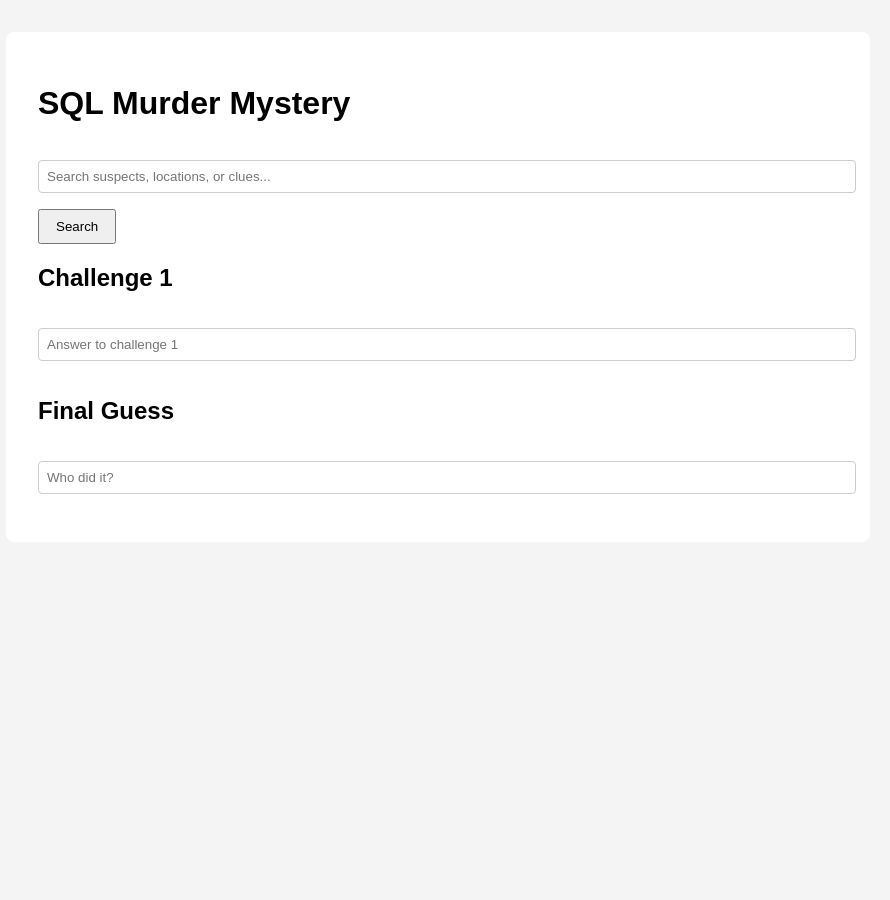
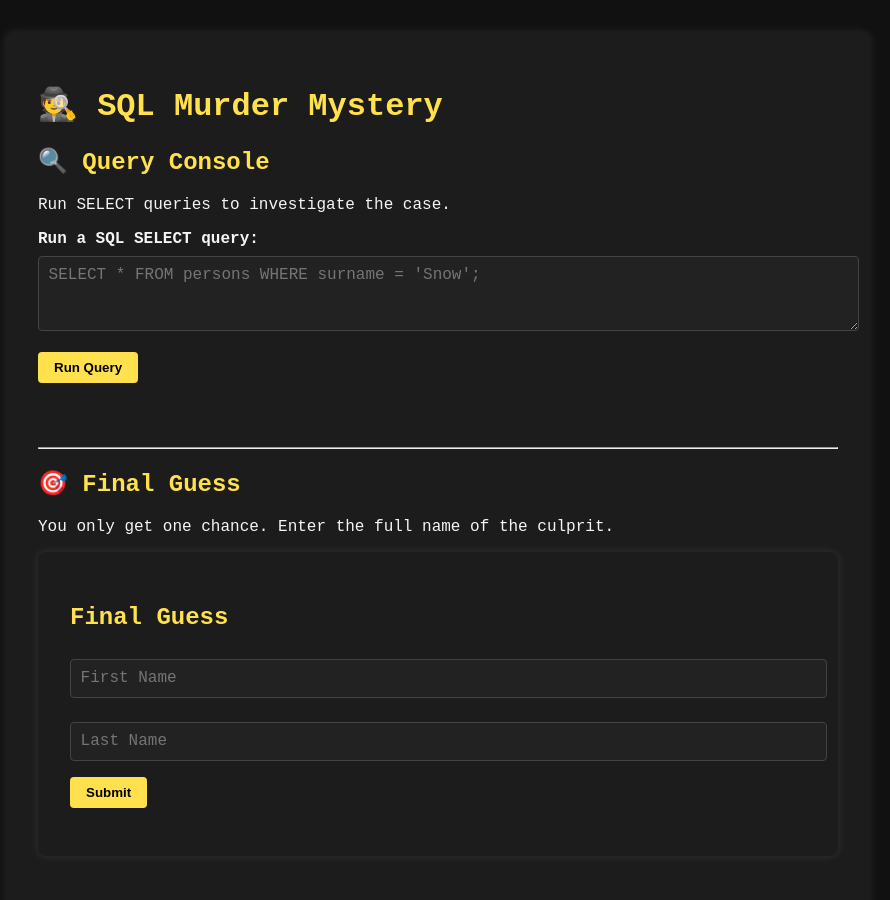
Before and after one commit to loz-dot/SQL-Murder-Mystery, a React (Vite) app: page / in a window 1280 px wide. Shown: the top 900 px of the page, without its empty margins (202-1092 px from the left). Before the commit the page ends 800 px from the top, so only its background shows below. Built offline with nearby package versions, Linux system fonts and the light colour scheme; no server answers.

Commit message:
added final box and query box functionality

```diff
--- a/src/App.jsx
+++ b/src/App.jsx
@@ -1,47 +1,26 @@
 import React from 'react';
-import { useState } from 'react';
-import supabase from './supabaseClient';
+import QueryBox from './components/QueryBox';
+import FinalBox from './components/FinalBox';
+import './style.css'; // optional global styles
 
 function App() {
-  const [query, setQuery] = useState('');
-  const [result, setResult] = useState(null);
-  const [error, setError] = useState(null);
-
-  const runQuery = async () => {
-    try {
-      const { data, error } = await supabase
-        .from('persons')
-        .select('*')
-        .ilike('first_name', `%${query}%`);  // example logic
-      if (error) throw error;
-      setResult(data);
-    } catch (err) {
-      setError(err.message);
-      setResult(null);
-    }
-  };
-
   return (
     <div className="container">
-      <h1>SQL Murder Mystery</h1>
+      <h1>🕵️ SQL Murder Mystery</h1>
 
-      <input
-        placeholder="Search suspects, locations, or clues..."
-        value={query}
-        onChange={(e) => setQuery(e.target.value)}
-      />
-      <button onClick={runQuery}>Search</button>
+      <section>
+        <h2>🔍 Query Console</h2>
+        <p>Run SELECT queries to investigate the case.</p>
+        <QueryBox />
+      </section>
 
-      {error && <p className="error">{error}</p>}
-      {result && (
-        <pre>{JSON.stringify(result, null, 2)}</pre>
-      )}
+      <hr />
 
-      <h2>Challenge 1</h2>
-      <input placeholder="Answer to challenge 1" />
-
-      <h2>Final Guess</h2>
-      <input placeholder="Who did it?" />
+      <section>
+        <h2>🎯 Final Guess</h2>
+        <p>You only get one chance. Enter the full name of the culprit.</p>
+        <FinalBox />
+      </section>
     </div>
   );
 }
--- a/src/components/FinalBox.jsx
+++ b/src/components/FinalBox.jsx
@@ -0,0 +1,51 @@
+import { useState } from 'react';
+
+function FinalBox() {
+  const [firstname, setFirst] = useState('');
+  const [surname, setSur] = useState('');
+  const [result, setResult] = useState(null);  // win or lose message
+  const [attempted, setAttempted] = useState(false); // prevents retries
+
+  const handleSubmit = () => {
+    if (attempted) return; // Do nothing after one attempt
+
+    setAttempted(true); // lock out future attempts
+
+    if (
+      firstname.trim().toLowerCase() === 'sally' &&
+      surname.trim().toLowerCase() === 'schofield'
+    ) {
+      setResult('✅ Correct! You solved the mystery.');
+    } else {
+      setResult('❌ Incorrect. You only had one chance.');
+    }
+  };
+
+  return (
+    <div className="container">
+      <h2>Final Guess</h2>
+
+      <input
+        placeholder="First Name"
+        value={firstname}
+        onChange={(e) => setFirst(e.target.value)}
+        disabled={attempted}
+      />
+
+      <input
+        placeholder="Last Name"
+        value={surname}
+        onChange={(e) => setSur(e.target.value)}
+        disabled={attempted}
+      />
+
+      <button onClick={handleSubmit} disabled={attempted}>
+        Submit
+      </button>
+
+      {result && <p>{result}</p>}
+    </div>
+  );
+}
+
+export default FinalBox;
--- a/src/components/QueryBox.jsx
+++ b/src/components/QueryBox.jsx
@@ -0,0 +1,64 @@
+import { useState } from 'react';
+import supabase from '../supabaseClient';
+
+function QueryBox() {
+  const [query, setQuery] = useState('');
+  const [results, setResults] = useState(null);
+  const [error, setError] = useState(null);
+
+  const handleChange = (e) => {
+    setQuery(e.target.value);
+  };
+
+  const handleRun = async () => {
+    setError(null);
+    setResults(null);
+
+    const lowerQuery = query.trim().toLowerCase();
+    if (!lowerQuery.startsWith('select')) {
+      setError('Only SELECT statements are allowed.');
+      return;
+    }
+
+    try {
+      // This only works if you've created a Supabase SQL function to run raw queries,
+      // otherwise you'd restrict to fixed logic here.
+      const { data, error } = await supabase.rpc('run_custom_query', { query });
+
+      if (error) throw error;
+      setResults(data);
+    } catch (err) {
+      setError(err.message || 'Something went wrong.');
+    }
+  };
+
+  return (
+    <div className="query-box">
+      <label htmlFor="sql-input"><strong>Run a SQL SELECT query:</strong></label>
+      <textarea
+        id="sql-input"
+        value={query}
+        onChange={handleChange}
+        placeholder="SELECT * FROM persons WHERE surname = 'Snow';"
+        rows={3}
+        onKeyDown={(e) => {
+          if (e.key === 'Enter' && !e.shiftKey) {
+            e.preventDefault(); // Allows expanding with Enter
+            setQuery(query + '\n');
+          }
+        }}
+        className="query-textarea"
+      />
+      <button onClick={handleRun}>Run Query</button>
+
+      {error && <p className="error">{error}</p>}
+      {results && (
+        <pre className="results">
+          {JSON.stringify(results, null, 2)}
+        </pre>
+      )}
+    </div>
+  );
+}
+
+export default QueryBox;
--- a/src/style.css
+++ b/src/style.css
@@ -1,6 +1,7 @@
 body {
-  font-family: Arial, sans-serif;
-  background: #f4f4f4;
+  font-family: 'Courier New', monospace;
+  background-color: #111;
+  color: #f5f5f5;
   margin: 0;
   padding: 2rem;
 }
@@ -8,20 +9,66 @@ body {
 .container {
   max-width: 800px;
   margin: auto;
-  background: white;
+  background: #1c1c1c;
   padding: 2rem;
   border-radius: 8px;
+  box-shadow: 0 0 10px rgba(255, 255, 255, 0.1);
 }
 
-input {
-  padding: 0.5rem;
+h1, h2 {
+  color: #ffe14d;
+}
+
+section {
+  margin-bottom: 3rem;
+}
+
+input, textarea {
   width: 100%;
-  margin: 1rem 0;
-  border: 1px solid #ccc;
+  padding: 0.6rem;
+  margin: 0.5rem 0 1rem;
+  font-family: inherit;
+  font-size: 1rem;
+  background-color: #222;
+  color: #f5f5f5;
+  border: 1px solid #444;
   border-radius: 4px;
+}
+
+textarea {
+  resize: vertical;
 }
 
 button {
   padding: 0.5rem 1rem;
+  background-color: #ffe14d;
+  color: #000;
+  font-weight: bold;
+  border: none;
+  border-radius: 4px;
   cursor: pointer;
+  margin-bottom: 1rem;
 }
+
+button:hover {
+  background-color: #ffdb1a;
+}
+
+button:disabled {
+  opacity: 0.5;
+  cursor: not-allowed;
+}
+
+.error {
+  color: #ff6b6b;
+  font-weight: bold;
+}
+
+pre {
+  background: #2a2a2a;
+  padding: 1rem;
+  overflow-x: auto;
+  border-radius: 4px;
+  font-size: 0.9rem;
+  margin-top: 1rem;
+}
```
